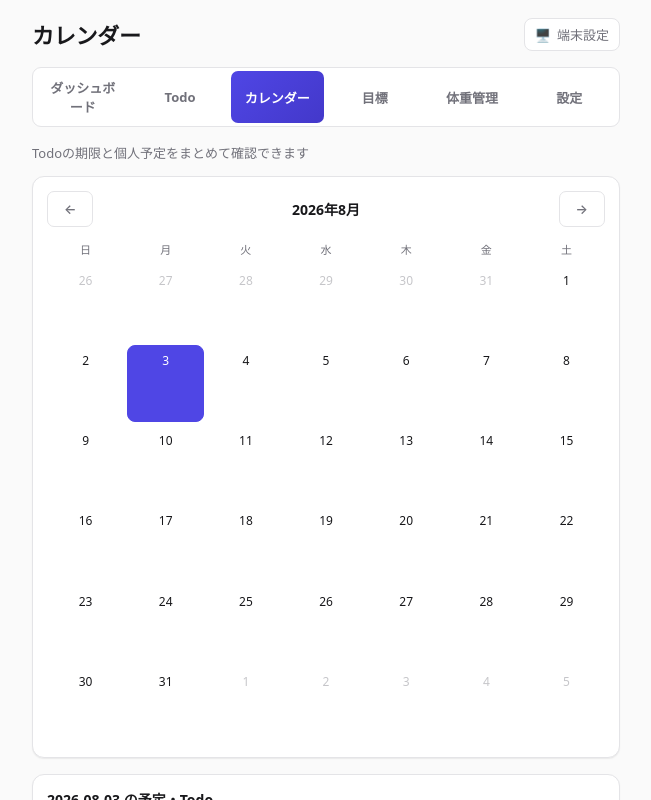
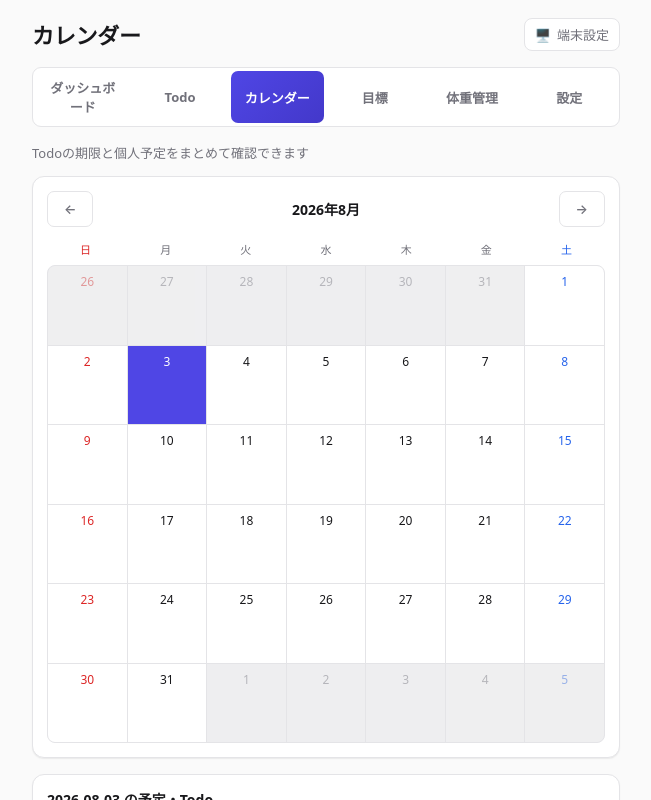
Before and after one commit to fumaalex0507-ops/Todo, a React (Vite) app: page / in a window 1280 px wide. Both pictures are taken after a click on the button "カレンダー". Shown: the top 800 px of the page, without its empty margins (314-965 px from the left). Built offline with nearby package versions, Linux system fonts and the light colour scheme.

Commit message:
カレンダーに土日の色分けと薄いグリッド線を追加
日曜=赤、土曜=青で見出し・日付を色分け。日付セル間に1pxの罫線を表示

```diff
--- a/src/App.css
+++ b/src/App.css
@@ -793,11 +793,27 @@
   margin-bottom: 4px;
 }
 
+.calendar-grid--days {
+  gap: 1px;
+  background: var(--border);
+  border: 1px solid var(--border);
+  border-radius: 8px;
+  overflow: hidden;
+}
+
 .calendar-weekday {
   text-align: center;
   font-size: 11px;
   color: var(--text-muted);
   padding: 4px 0;
+}
+
+.calendar-weekday--sun {
+  color: var(--weekend-sun);
+}
+
+.calendar-weekday--sat {
+  color: var(--weekend-sat);
 }
 
 .calendar-day {
@@ -807,8 +823,7 @@
   gap: 2px;
   padding: 6px 2px;
   border: 1px solid transparent;
-  border-radius: 8px;
-  background: transparent;
+  background: var(--surface-solid);
   font-size: 12px;
   color: var(--text);
   aspect-ratio: 1;
@@ -817,6 +832,14 @@
 .calendar-day--muted {
   color: var(--text-muted);
   opacity: 0.4;
+}
+
+.calendar-day--sun {
+  color: var(--weekend-sun);
+}
+
+.calendar-day--sat {
+  color: var(--weekend-sat);
 }
 
 .calendar-day--today {
--- a/src/components/CalendarSection.tsx
+++ b/src/components/CalendarSection.tsx
@@ -12,6 +12,7 @@ interface DayCell {
   dateStr: string
   day: number
   inMonth: boolean
+  weekday: number
 }
 
 function buildMonthGrid(year: number, month: number): DayCell[] {
@@ -26,6 +27,7 @@ function buildMonthGrid(year: number, month: number): DayCell[] {
       dateStr: toDateStr(d),
       day: d.getDate(),
       inMonth: d.getMonth() === month,
+      weekday: d.getDay(),
     }
   })
 }
@@ -101,14 +103,23 @@ export function CalendarSection() {
         </div>
 
         <div className="calendar-grid calendar-grid__weekdays">
-          {WEEKDAYS.map((w) => (
-            <div key={w} className="calendar-weekday">
+          {WEEKDAYS.map((w, i) => (
+            <div
+              key={w}
+              className={[
+                'calendar-weekday',
+                i === 0 ? 'calendar-weekday--sun' : '',
+                i === 6 ? 'calendar-weekday--sat' : '',
+              ]
+                .filter(Boolean)
+                .join(' ')}
+            >
               {w}
             </div>
           ))}
         </div>
 
-        <div className="calendar-grid">
+        <div className="calendar-grid calendar-grid--days">
           {grid.map((cell) => {
             const hasTodo = todosByDate.has(cell.dateStr)
             const hasEvent = eventsByDate.has(cell.dateStr)
@@ -118,6 +129,8 @@ export function CalendarSection() {
                 type="button"
                 className={[
                   'calendar-day',
+                  cell.weekday === 0 ? 'calendar-day--sun' : '',
+                  cell.weekday === 6 ? 'calendar-day--sat' : '',
                   !cell.inMonth ? 'calendar-day--muted' : '',
                   cell.dateStr === today() ? 'calendar-day--today' : '',
                   cell.dateStr === selectedDate ? 'calendar-day--selected' : '',
--- a/src/index.css
+++ b/src/index.css
@@ -25,6 +25,9 @@
   --progress-weight-strong: #4338ca;
   --progress-date: #ea580c;
   --progress-date-strong: #c2410c;
+
+  --weekend-sun: #dc2626;
+  --weekend-sat: #2563eb;
 }
 
 :root[data-theme='dark'] {
@@ -51,6 +54,9 @@
   --progress-weight-strong: #a5b4fc;
   --progress-date: #fb923c;
   --progress-date-strong: #fdba74;
+
+  --weekend-sun: #f87171;
+  --weekend-sat: #60a5fa;
 }
 
 * {
```
